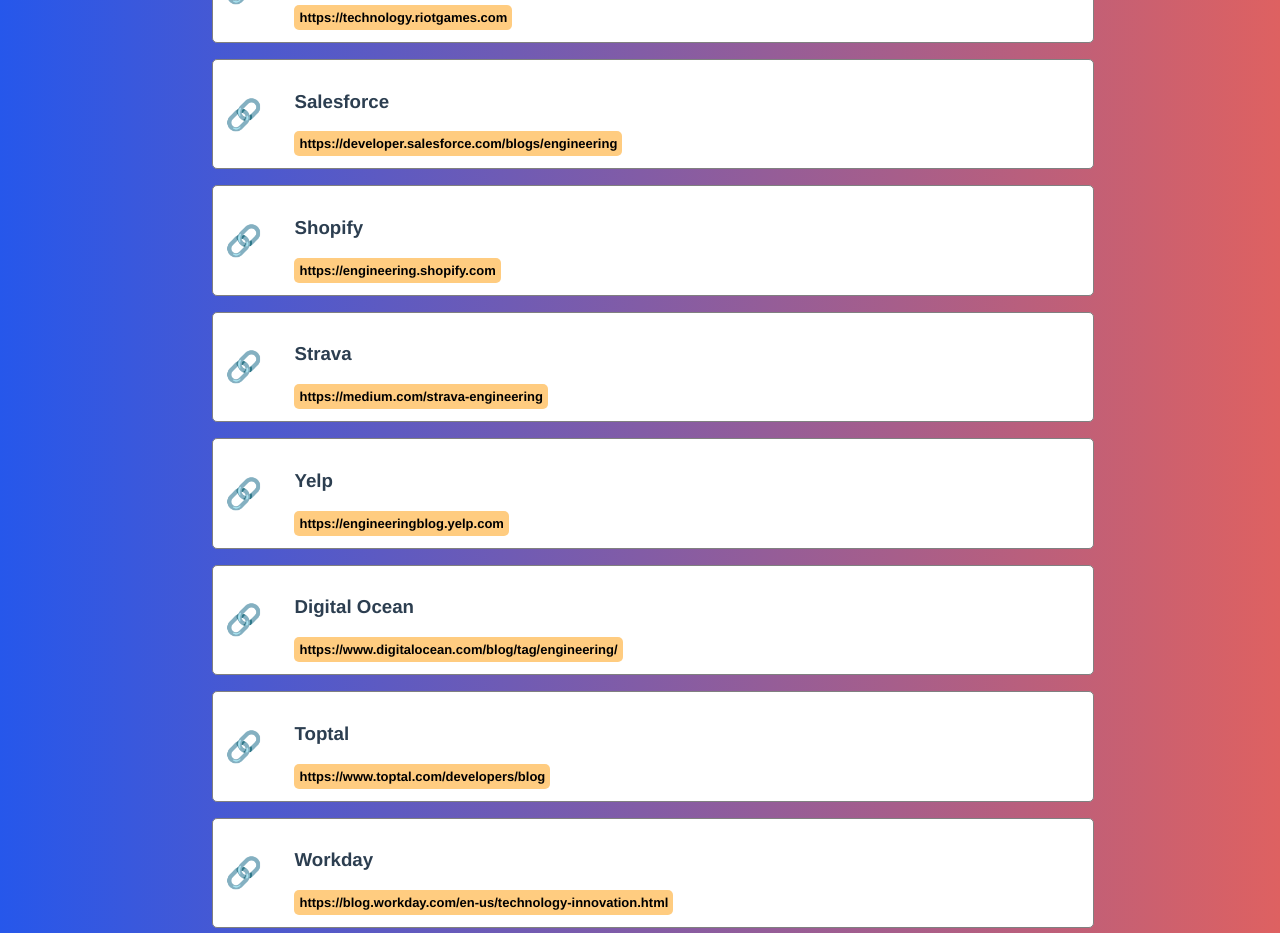
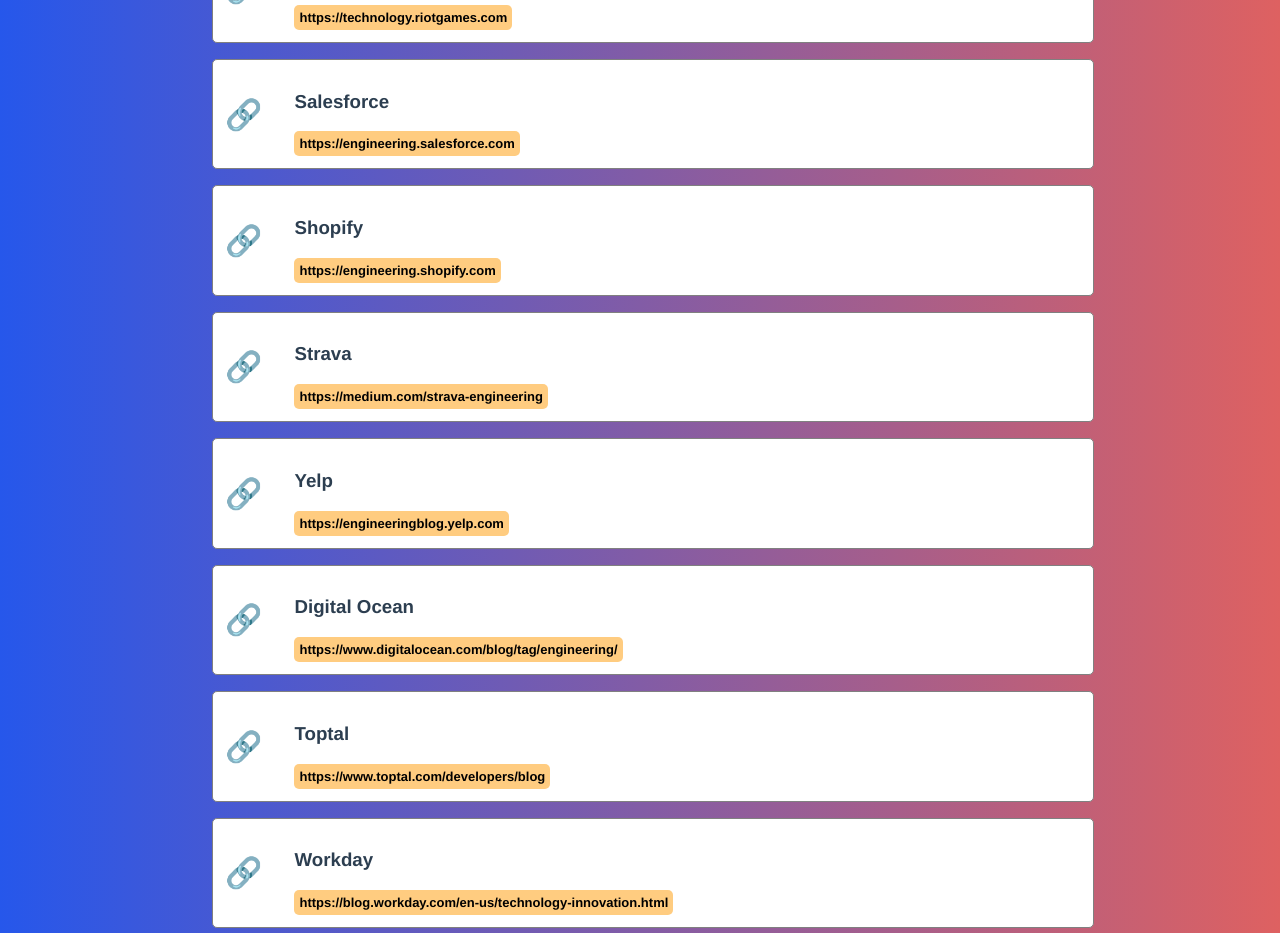
Before and after one commit to MartinsOnuoha/company-engineering-blogs, a Vue app: page / in a window 1280 px wide. Shown: the part 4360-5293 px from the top of the page. Built offline with nearby package versions, Linux system fonts and the light colour scheme.

Commit message:
Update DB.js

```diff
--- a/src/datasource/DB.js
+++ b/src/datasource/DB.js
@@ -137,7 +137,7 @@
   },
   {
     name: 'Salesforce',
-    link: 'https://developer.salesforce.com/blogs/engineering'
+    link: 'https://engineering.salesforce.com'
   },
   {
     name: 'Shopify',
```
